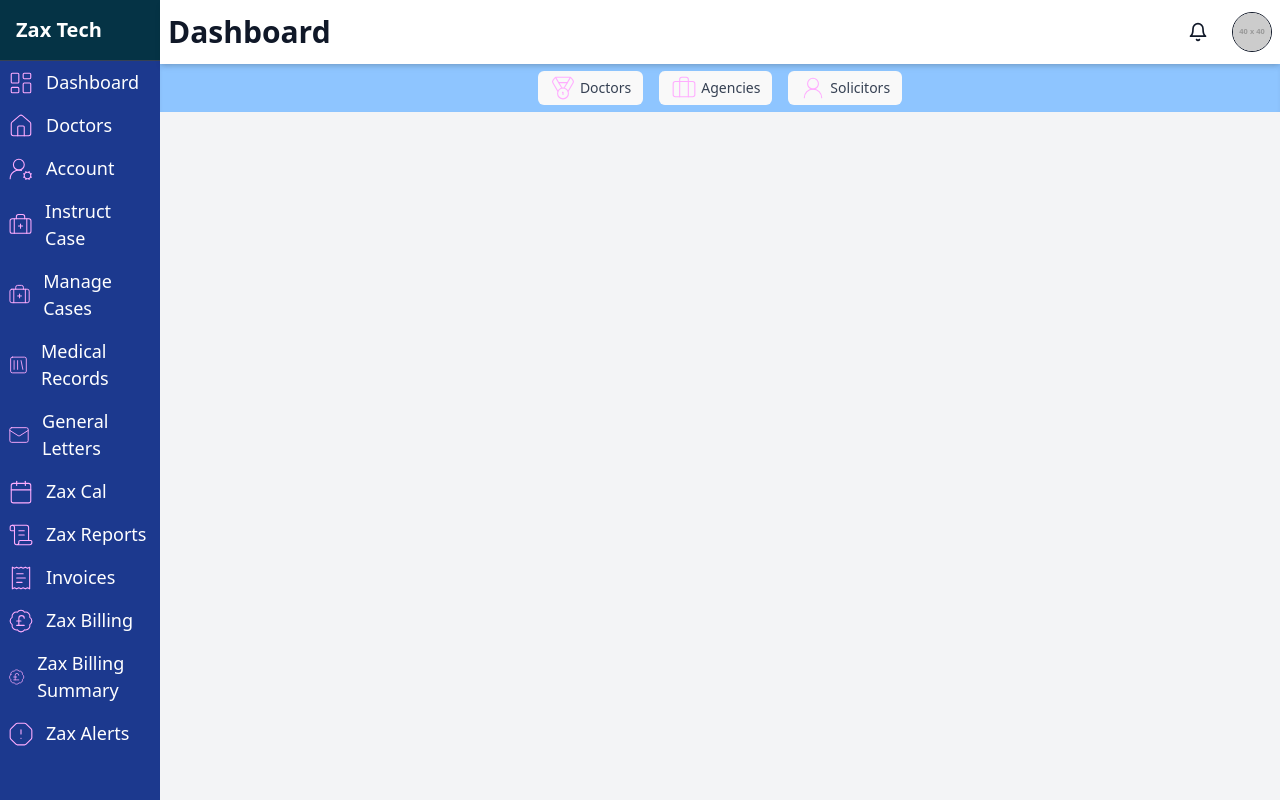
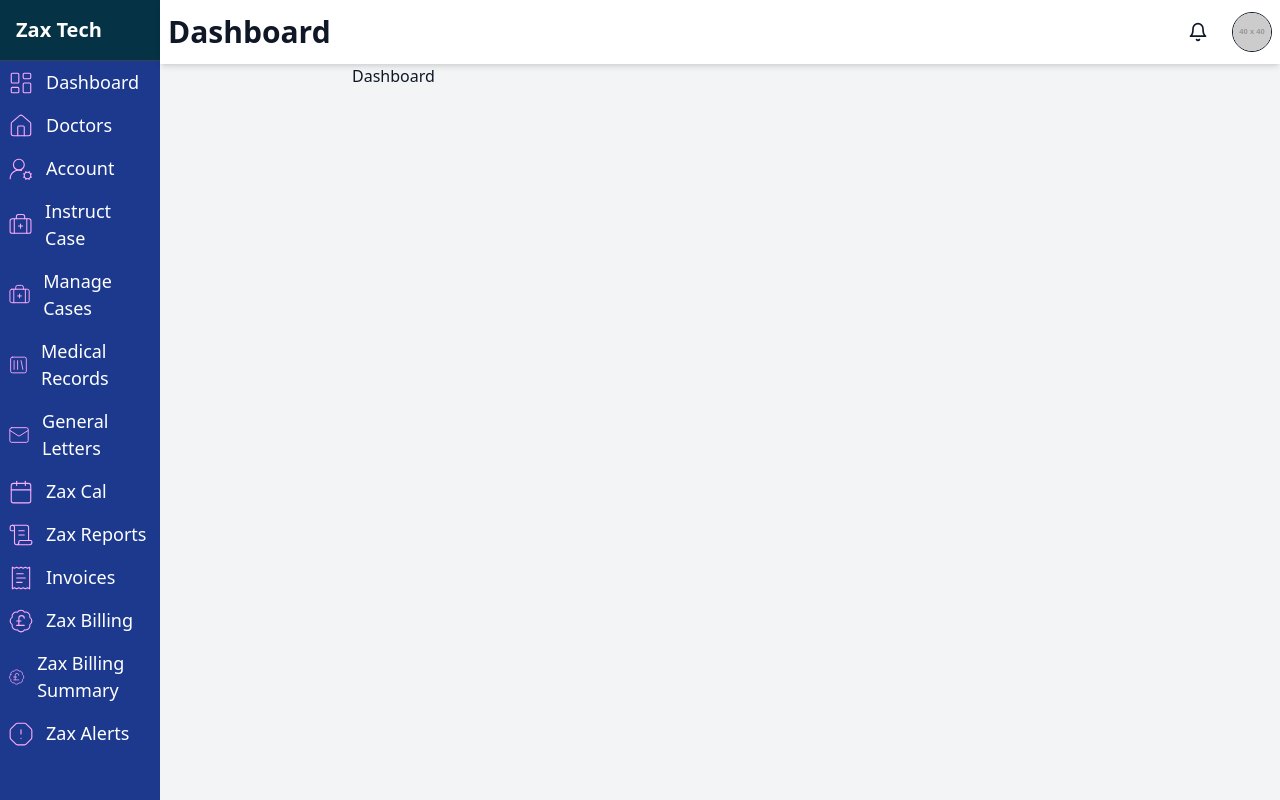
Before and after one commit to singhateh/zax-react-frontend, a React (Vite) app: page / in a window 1280 px wide. Built offline with nearby package versions, Linux system fonts and the light colour scheme.

Commit message:
sidebar dashboard nav

```diff
--- a/src/components/Sidebar.jsx
+++ b/src/components/Sidebar.jsx
@@ -22,7 +22,7 @@ import { NavLink } from "react-router-dom";
 const Sidebar = () => {
   const location = useLocation();
   const menuItems = [
-    { icon: <LayoutDashboard />, text: "Dashboard", route: "/doctors" },
+    { icon: <LayoutDashboard />, text: "Dashboard", route: "/dashboard" },
     { icon: <House />, text: "Doctors", route: "/doctors" },
     {
       icon: <UserRoundCog />,
--- /dev/null
+++ b/src/pages/Dashboard/Dashboard.jsx
@@ -0,0 +1,7 @@
+import React from "react";
+
+function Dashboard() {
+  return <div>Dashboard</div>;
+}
+
+export default Dashboard;
```
Also changed, not shown: src/Router.jsx (+11 -0 lines).
